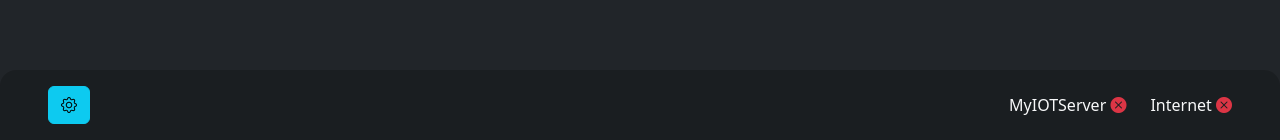
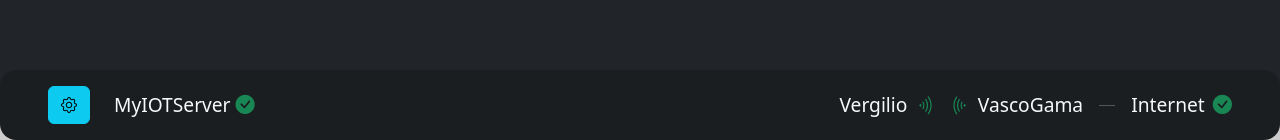
Before and after one commit to jonezineworks/my-iot-dash, a Vue app: page / in a window 1280 px wide. Shown: the part 660-800 px from the top of the page. Built offline with nearby package versions, Linux system fonts and the light colour scheme; no server answers.

Commit message:
refactor and layout changes

```diff
--- a/src/App.vue
+++ b/src/App.vue
@@ -7,14 +7,16 @@ export default {
   data() {
     return {
       myIotServer: "localhost:1880",
-      myIotServerConnected: false,
+      myIotServerConnected: true,
       isSolar: true,
       houseData: {Power: 0, Today: 0},
       houseDataPower: 0,
       solarData: {Power: 0, Today: 0},
       solarDataPower: 0,
       weatherData: {weather: [{description: "", icon: null}], main: {temp: 0, humidity: 0}, altIcon: ""},
-      internet: {isOnline: false},
+      internetCheck: {online: true},
+      vergilioBridgeCheck: {online: true},
+      vascoGamaBridgeCheck: {online: true},
     }
   },
 
@@ -41,8 +43,14 @@ export default {
         if (wsData.measureType === 'weather') {
           that.weatherData = wsData;
         }
-        if (wsData.measureType === 'internet') {
-          that.internet = wsData;
+        if (wsData.measureType === 'internetCheck') {
+          that.internetCheck = wsData;
+        }
+        if (wsData.measureType === 'vergilioBridgeCheck') {
+          that.vergilioBridgeCheck = wsData;
+        }
+        if (wsData.measureType === 'vascoGamaBridgeCheck') {
+          that.vascoGamaBridgeCheck = wsData;
         }
       };
 
@@ -81,10 +89,10 @@ export default {
     fetch('http://' + this.myIotServer + '/checkInternet');
   }
 }
-</script>i
+</script>
 
 <template>
-  <div class="vh-100 vh-100 m-0 text-light bg-dark d-flex flex-column">
+  <div class="vh-100 vh-100 m-0 text-light bg-dark rounded-4 d-flex flex-column">
 
     <div class="flex-fill d-flex justify-content-center align-content-center">
       <div class="m-auto p-4 text-light rounded-2 ">
@@ -137,24 +145,38 @@ export default {
       </div>
     </div>
 
-    <div class="m-0 py-3 px-5 d-flex justify-content-between align-items-center rounded-top-4"
-         style="background: rgba(0,0,0,0.2)">
-      <!-- Button trigger modal -->
-      <button type="button" class="btn btn-info" data-bs-toggle="modal" data-bs-target="#exampleModal">
-        <i class="bi bi-gear"></i>
-      </button>
+    <div class="m-0 py-3 px-5 d-flex justify-content-between align-items-center rounded-top-4 "
+         style="background: rgba(0,0,0,0.2); font-size: 1.2rem;">
+      <div class="d-flex gap-4 align-items-center">
+        <!-- Button trigger modal -->
+        <button type="button" class="btn btn-info" data-bs-toggle="modal" data-bs-target="#exampleModal">
+          <i class="bi bi-gear"></i>
+        </button>
+        <div class="text-light">
+          MyIOTServer
+          <i :class="myIotServerConnected ? 'text-success':'text-danger blink-2'" class="bi bi-check-circle-fill"></i>
+        </div>
+      </div>
 
 
-      <div class="d-flex gap-4">
-        <div class="text-light">
-          MyIOTServer
-          <i v-if="myIotServerConnected.isOnline" class="bi bi-check-circle-fill text-success"></i>
-          <i v-if="!myIotServerConnected.isOnline" class="bi bi-x-circle-fill text-danger"></i>
-        </div>
-        <div class="text-light">
-          Internet
-          <i v-if="internet.isOnline" class="bi bi-check-circle-fill text-success"></i>
-          <i v-if="!internet.isOnline" class="bi bi-x-circle-fill text-danger"></i>
+      <div class="d-flex gap-4 align-items-center">
+
+        <div class="d-flex align-items-center">
+
+          <span class="text-light mx-2">Vergilio</span>
+          <i :class="vergilioBridgeCheck.online ? 'text-success':'text-danger blink-2'" class="bi bi-wifi me-2"
+             style="transform: rotate(90deg)"></i>
+
+          <i :class="vascoGamaBridgeCheck.online ? 'text-success':'text-danger blink-2'" class="bi bi-wifi ms-2"
+             style="transform: rotate(-90deg)"></i>
+          <span class="text-light mx-2">VascoGama</span>
+
+          <hr class="mx-2 text-light" style="width: 1rem;"/>
+
+          <span class="text-light mx-2">Internet</span>
+          <i :class="internetCheck.online ? 'text-success':'text-danger blink-2'"
+             class="bi bi-check-circle-fill"></i>
+
         </div>
       </div>
     </div>
@@ -200,6 +222,10 @@ h1 {
   font-size: 2rem;
 }
 
+body, html, #app {
+  background: black;
+}
+
 .blink-1 {
   -webkit-animation: blink-1 5s infinite both;
   animation: blink-1 5s infinite both;
@@ -241,4 +267,45 @@ h1 {
   }
 }
 
+.blink-2 {
+  -webkit-animation: blink-2 3s infinite both;
+  animation: blink-2 3s infinite both;
+}
+
+/* ----------------------------------------------
+ * Generated by Animista on 2024-2-21 20:38:34
+ * Licensed under FreeBSD License.
+ * See http://animista.net/license for more info.
+ * w: http://animista.net, t: @cssanimista
+ * ---------------------------------------------- */
+
+/**
+ * ----------------------------------------
+ * animation blink-1
+ * ----------------------------------------
+ */
+@-webkit-keyframes blink-2 {
+  0%,
+  50%,
+  100% {
+    opacity: 1;
+  }
+  25%,
+  75% {
+    opacity: 0.3;
+  }
+}
+
+@keyframes blink-2 {
+  0%,
+  50%,
+  100% {
+    opacity: 1;
+  }
+  25%,
+  75% {
+    opacity: 0.3;
+  }
+}
+
 </style>
```
